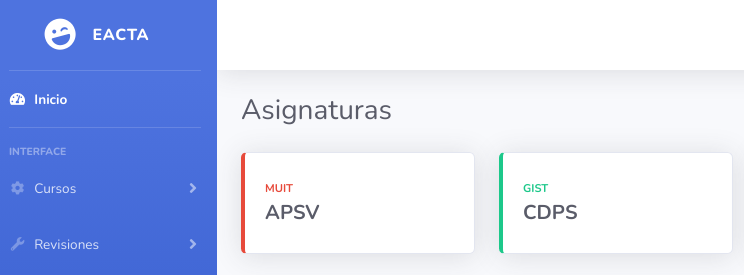
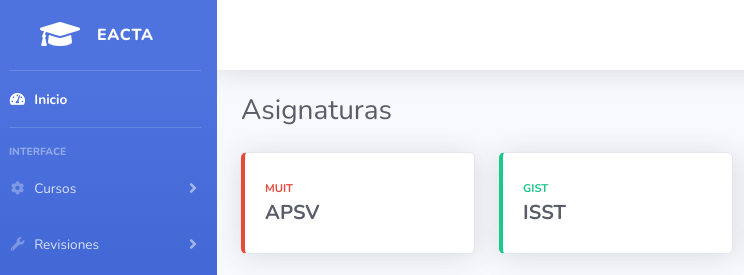
Before and after one commit to RubenTG/eActa-ISST24, a website with bundled scripts: page index.html in a window 1280 px wide. Shown: the top 275 px of the page, 7-751 px from the left. Built offline with nearby package versions, Linux system fonts and the light colour scheme.

Commit message:
Cambio icono en navbar

```diff
--- a/index.html
+++ b/index.html
@@ -32,8 +32,8 @@
 
             <!-- Sidebar - Brand -->
             <a class="sidebar-brand d-flex align-items-center justify-content-center" href="index.html">
-                <div class="sidebar-brand-icon rotate-n-15">
-                    <i class="fas fa-laugh-wink"></i>
+                <div class="sidebar-brand-icon ">
+                    <i class="fas fa-graduation-cap"></i>
                 </div>
                 <div class="sidebar-brand-text mx-3">eActa</div>
             </a>
--- a/js/mock-data.js
+++ b/js/mock-data.js
@@ -4,7 +4,7 @@ const usuarios = [
 		"name": "profesor1",
 		"asignaturas": [{ "name": "CORE", "curso": "3º", "plan": "GIST" },
 		{ "name": "PROG", "curso": "1º", "plan": "GIST" },
-		{ "name": "CDPS", "curso": "4º", "plan": "GIST" },
+		{ "name": "ISST", "curso": "4º", "plan": "GIST" },
 		{ "name": "APSV", "curso": "1º", "plan": "MUIT" }],
 		"profile": {
 			"isAdmin": true,
```
Also changed, not shown: ALUMNO.html (+2 -2 lines), ISST.html (+2 -2 lines).
